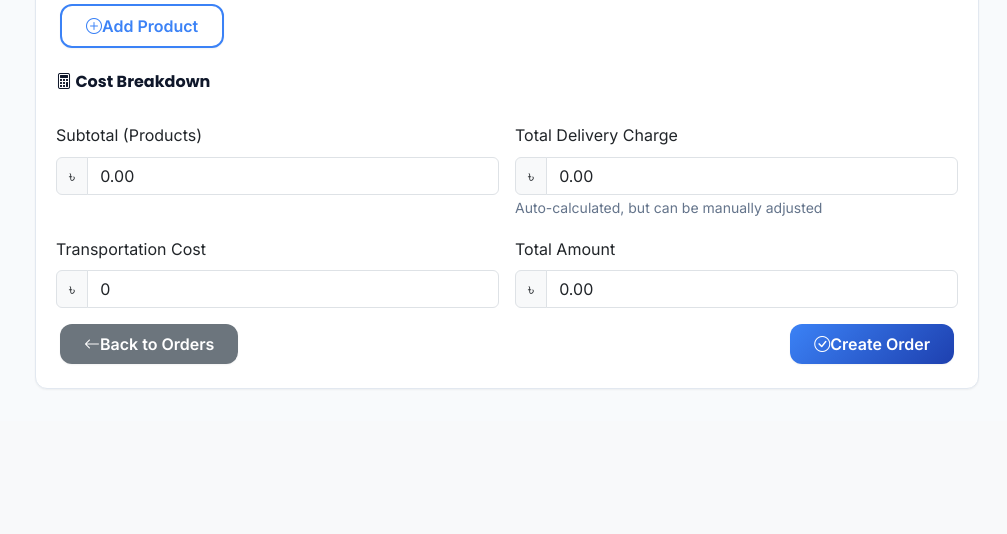
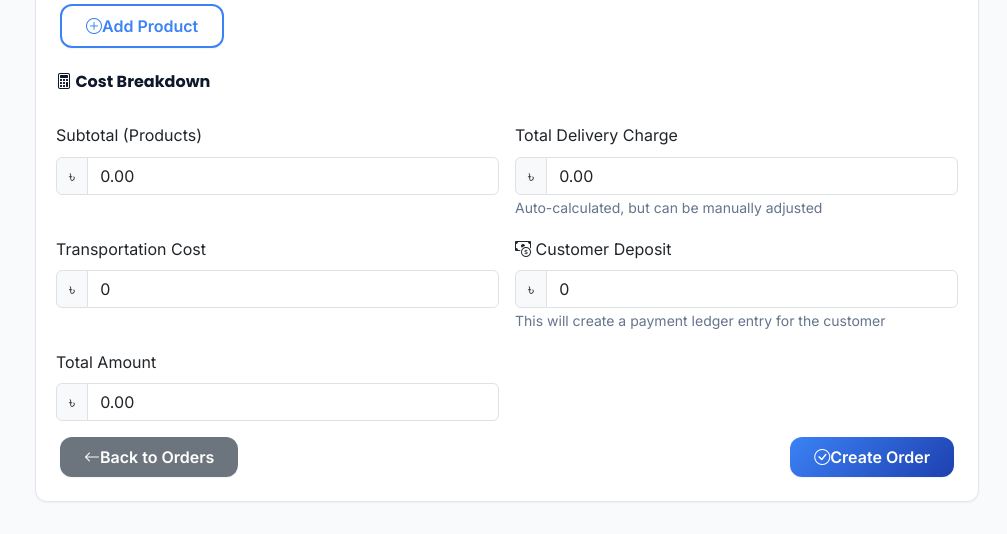
Before and after one commit to giasuddin90/hajiedirsErp, a Django app: page /sales/orders/create/ in a window 1280 px wide. Shown: the part 900-1434 px from the top of the page, without its empty margins (273-1280 px from the left). Before the commit the page ends 1289 px from the top, so only its background shows below. Run offline with Django 5.2, Linux system fonts and the light colour scheme; data that the repository does not hold is empty.

Commit message:
add customer deposit option

```diff
--- a/sales/forms.py
+++ b/sales/forms.py
@@ -51,9 +51,19 @@ class SalesOrderForm(forms.ModelForm):
         # Return the value (including 0 if user set it to 0)
         return value
 
+    customer_deposit = RoundedDecimalField(
+        max_digits=15,
+        decimal_places=2,
+        widget=forms.NumberInput(attrs={'class': 'form-control', 'step': '0.01', 'min': '0', 'placeholder': '0.00', 'id': 'id_customer_deposit'}),
+        label='Customer Deposit',
+        required=False,
+        min_value=Decimal('0'),
+        max_value=None
+    )
+
     class Meta:
         model = SalesOrder
-        fields = ['sales_type', 'customer', 'customer_name', 'order_date', 'delivery_date', 'status', 'delivery_charges', 'transportation_cost', 'notes']
+        fields = ['sales_type', 'customer', 'customer_name', 'order_date', 'delivery_date', 'status', 'delivery_charges', 'transportation_cost', 'customer_deposit', 'notes']
         widgets = {
             'sales_type': forms.Select(attrs={'class': 'form-select'}),
             'order_date': forms.DateInput(attrs={'type': 'date', 'class': 'form-control'}),
@@ -94,10 +104,12 @@ class SalesOrderForm(forms.ModelForm):
             self.fields['status'].initial = 'order'
             self.fields['sales_type'].initial = 'regular'
             self.fields['delivery_charges'].initial = 0
+            self.fields['customer_deposit'].initial = 0
         else:
             # For existing orders, always show the saved delivery_charges from database
             # Don't recalculate - respect the saved value (even if 0)
             self.fields['delivery_charges'].initial = self.instance.delivery_charges or Decimal('0')
+            self.fields['customer_deposit'].initial = self.instance.customer_deposit or Decimal('0')
 
     def clean(self):
         cleaned_data = super().clean()
--- a/sales/models.py
+++ b/sales/models.py
@@ -27,6 +27,7 @@ class SalesOrder(models.Model):
     total_amount = models.DecimalField(max_digits=15, decimal_places=2, default=0)
     delivery_charges = models.DecimalField(max_digits=15, decimal_places=2, default=0, help_text="Total delivery charges (auto-calculated, can be manually adjusted)")
     transportation_cost = models.DecimalField(max_digits=15, decimal_places=2, default=0, help_text="Transportation cost for this order")
+    customer_deposit = models.DecimalField(max_digits=15, decimal_places=2, default=0, help_text="Customer deposit/advance payment for this order")
     notes = models.TextField(blank=True)
     created_by = models.ForeignKey(User, on_delete=models.SET_NULL, null=True)
     created_at = models.DateTimeField(auto_now_add=True)
--- a/sales/views.py
+++ b/sales/views.py
@@ -134,6 +134,57 @@ def create_customer_ledger_entry(order, user=None, update_existing=False):
         return ledger_entry
 
 
+def create_or_update_deposit_ledger_entry(order, deposit_amount, user=None, update_existing=False):
+    """
+    Create or update customer ledger entry for customer deposit payment
+    """
+    if not order.customer or not deposit_amount or deposit_amount <= 0:
+        return None
+
+    # Check if deposit ledger entry already exists for this order
+    existing_entry = None
+    if update_existing:
+        existing_entry = CustomerLedger.objects.filter(
+            customer=order.customer,
+            reference=f"{order.order_number}-DEPOSIT",
+            transaction_type='payment'
+        ).first()
+
+    description = f"Deposit/Advance payment for Sales Order {order.order_number}"
+
+    if existing_entry:
+        # Update existing entry
+        old_amount = existing_entry.amount
+        existing_entry.amount = deposit_amount
+        existing_entry.description = description
+        existing_entry.transaction_date = timezone.now()
+        existing_entry.save()
+
+        # Update customer balance (remove old amount, add new amount)
+        # Payment reduces customer balance (credit)
+        order.customer.current_balance = order.customer.current_balance + old_amount - deposit_amount
+        order.customer.save()
+
+        return existing_entry
+    else:
+        # Create new ledger entry
+        ledger_entry = CustomerLedger.objects.create(
+            customer=order.customer,
+            transaction_type='payment',
+            amount=deposit_amount,
+            description=description,
+            reference=f"{order.order_number}-DEPOSIT",
+            transaction_date=timezone.now(),
+            created_by=user or order.created_by
+        )
+
+        # Update customer balance (payment reduces balance - credit)
+        order.customer.current_balance -= deposit_amount
+        order.customer.save()
+
+        return ledger_entry
+
+
 class SalesOrderListView(ListView):
     model = SalesOrder
     template_name = 'sales/order_list.html'
@@ -209,6 +260,10 @@ class SalesOrderCreateView(CreateView):
                     # Get transportation cost
                     transportation_cost = self.object.transportation_cost or Decimal('0')
 
+                    # Get customer deposit
+                    customer_deposit = form.cleaned_data.get('customer_deposit') or Decimal('0')
+                    self.object.customer_deposit = customer_deposit
+
                     # Total amount
                     total_amount = subtotal + delivery_charges + transportation_cost
                     self.object.total_amount = total_amount
@@ -217,6 +272,9 @@ class SalesOrderCreateView(CreateView):
                     # Create customer ledger entry with full invoice details
                     if self.object.customer:
                         create_customer_ledger_entry(self.object, self.request.user)
+                        # Create deposit ledger entry if deposit amount > 0
+                        if customer_deposit > 0:
+                            create_or_update_deposit_ledger_entry(self.object, customer_deposit, self.request.user)
 
                     items_count = self.object.items.count()
                     if items_count > 0:
@@ -331,6 +389,11 @@ class SalesOrderUpdateView(UpdateView):
                     # Get transportation cost
                     transportation_cost = self.object.transportation_cost or Decimal('0')
 
+                    # Get customer deposit (handle both new and existing deposits)
+                    old_deposit = self.object.customer_deposit or Decimal('0')
+                    new_deposit = form.cleaned_data.get('customer_deposit') or Decimal('0')
+                    self.object.customer_deposit = new_deposit
+
                     # Total amount
                     total_amount = subtotal + delivery_charges + transportation_cost
                     self.object.total_amount = total_amount
@@ -339,6 +402,22 @@ class SalesOrderUpdateView(UpdateView):
                     # Update customer ledger entry with full invoice details
                     if self.object.customer:
                         create_customer_ledger_entry(self.object, self.request.user, update_existing=True)
+                        # Handle deposit ledger entry
+                        if new_deposit > 0:
+                            # Create or update deposit ledger entry
+                            create_or_update_deposit_ledger_entry(self.object, new_deposit, self.request.user, update_existing=True)
+                        elif old_deposit > 0 and new_deposit == 0:
+                            # If deposit was removed, delete the deposit ledger entry and reverse the balance
+                            existing_deposit_entry = CustomerLedger.objects.filter(
+                                customer=self.object.customer,
+                                reference=f"{self.object.order_number}-DEPOSIT",
+                                transaction_type='payment'
+                            ).first()
+                            if existing_deposit_entry:
+                                # Reverse the balance change
+                                self.object.customer.current_balance += old_deposit
+                                self.object.customer.save()
+                                existing_deposit_entry.delete()
 
                     items_count = self.object.items.count()
                     messages.success(self.request, f"Sales order {self.object.order_number} updated successfully with {items_count} products! Total: ৳{total_amount}")
--- a/templates/sales/order_form.html
+++ b/templates/sales/order_form.html
@@ -325,6 +325,22 @@
                                 <div class="invalid-feedback d-block">{{ form.transportation_cost.errors.0 }}</div>
                             {% endif %}
                         </div>
+                        <div class="col-md-6">
+                            <label for="{{ form.customer_deposit.id_for_label }}" class="form-label">
+                                <i class="bi bi-cash-coin"></i> {{ form.customer_deposit.label }}
+                            </label>
+                            <div class="input-group">
+                                <span class="input-group-text">৳</span>
+                                {{ form.customer_deposit }}
+                            </div>
+                            {% if form.customer_deposit.errors %}
+                                <div class="invalid-feedback d-block">{{ form.customer_deposit.errors.0 }}</div>
+                            {% endif %}
+                            <small class="form-text text-muted">This will create a payment ledger entry for the customer</small>
+                        </div>
+                    </div>
+
+                    <div class="row mb-3">
                         <div class="col-md-6">
                             <label for="id_total_amount" class="form-label">Total Amount</label>
                             <div class="input-group">
```
